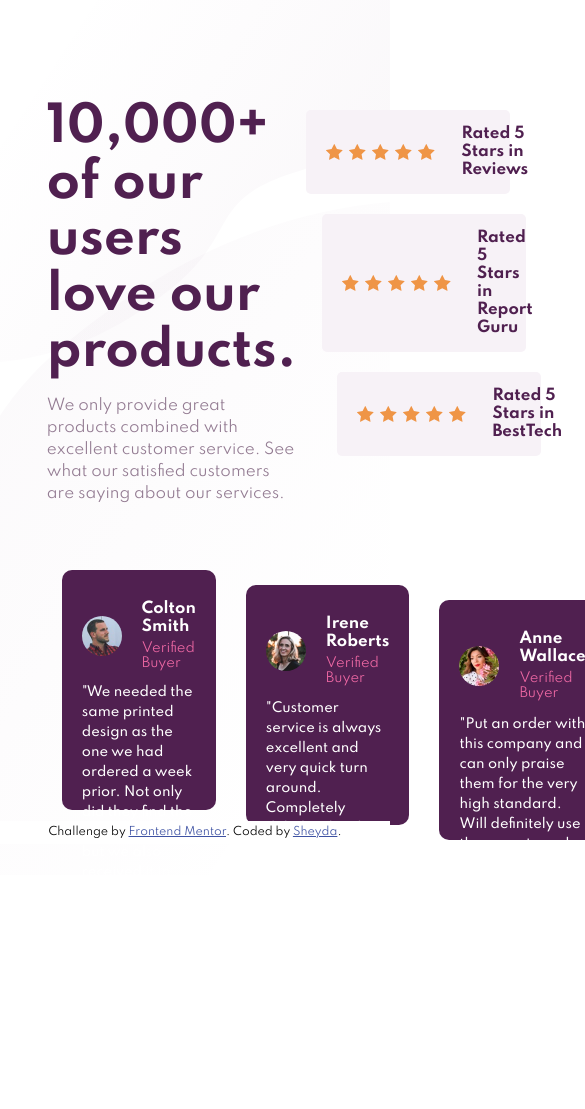
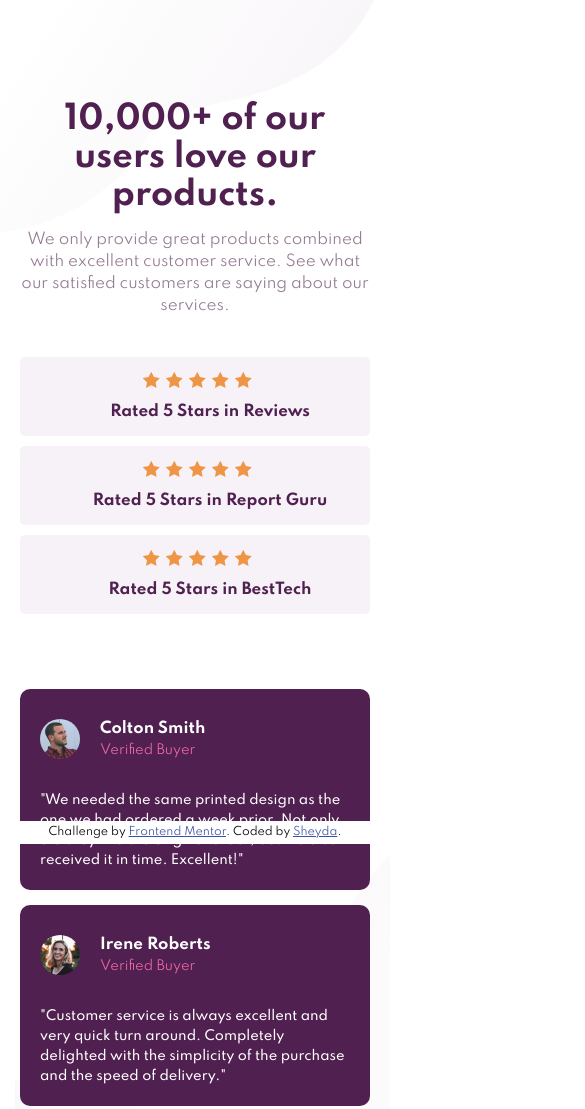
Before and after one commit to sheyda99/social-proof-section, a plain HTML site: page index.html in a window 390 px wide. Shown: the top 1109 px of the page, 585 px wide, since content can reach past the window. Before the commit the page ends 918 px from the top, so only its background shows below. Drawn offline with Linux system fonts and the light colour scheme.

Commit message:
Social proof section master

```diff
--- /dev/null
+++ b/css/mobile.css
@@ -0,0 +1,22 @@
+main {
+    padding-left: 20px;
+    padding-right: 20px;
+    background-image: url("../images/bg-pattern-top-mobile.svg"), url("../images/bg-pattern-bottom-mobile.svg");
+}
+#heading{
+    width: 100%;
+}
+#heading h1 {
+    font-size: 32px;
+}
+.raiting-box {
+    width: 100%!important;
+    flex-direction: column;
+}
+#raiting .raiting-box .stars {
+    margin-bottom: 15px;
+}
+
+#container2 .message-box {
+    width: 100%;
+}
--- /dev/null
+++ b/css/tablet.css
@@ -0,0 +1,27 @@
+#container1 {
+    flex-direction: column;
+}
+#heading{
+    width: 80%;
+    margin: 0 auto 30px;
+    text-align: center;
+}
+#raiting {
+    width: 100%;
+    display: block;
+}
+.raiting-box {
+    width: 70%!important;
+    margin-left: auto!important;
+    margin-right: auto!important;
+}
+
+#container2 {
+    height: auto;
+    display: block;
+}
+#container2 .message-box {
+    width: 70%;
+    margin-left: auto;
+    margin-right: auto;
+}
--- a/index.html
+++ b/index.html
@@ -7,6 +7,8 @@
   <link rel="preconnect" href="https://fonts.gstatic.com">
   <link href="https://fonts.googleapis.com/css2?family=Spartan:wght@400;500;700&display=swap" rel="stylesheet">
   <link rel="stylesheet" href="css/main.css">
+  <link rel="stylesheet" media="(max-width:1000px)" href="css/tablet.css">
+  <link rel="stylesheet" media="(max-width:500px)" href="css/mobile.css">
   <title>Frontend Mentor | Social proof section</title>
   <style>
     .attribution {
```
